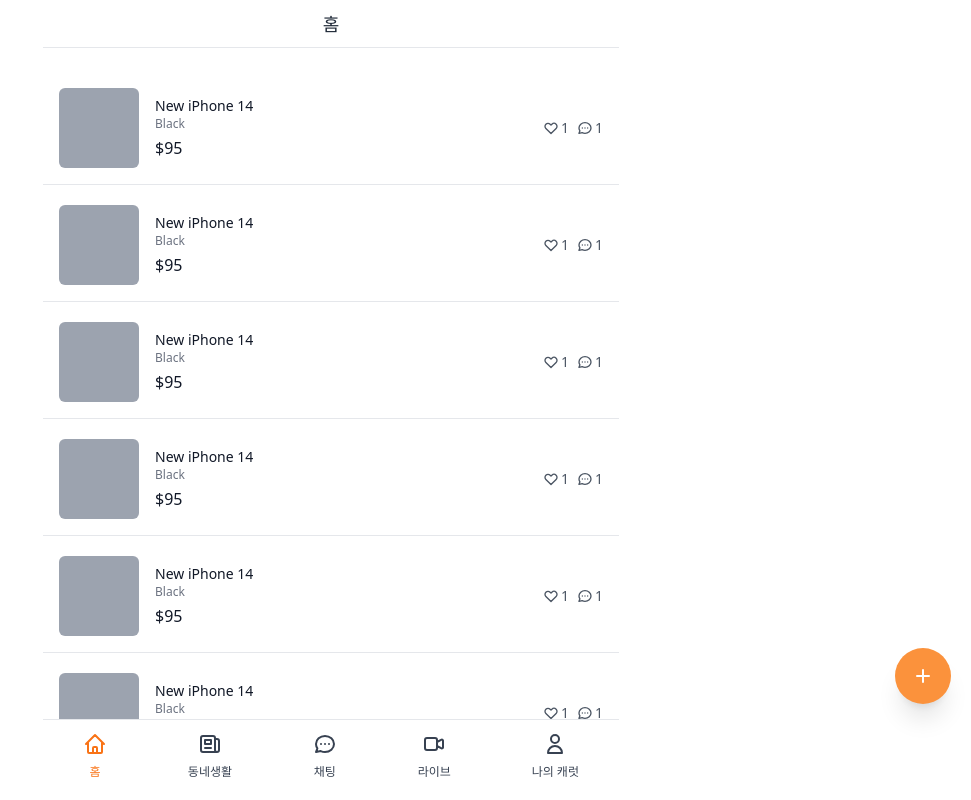
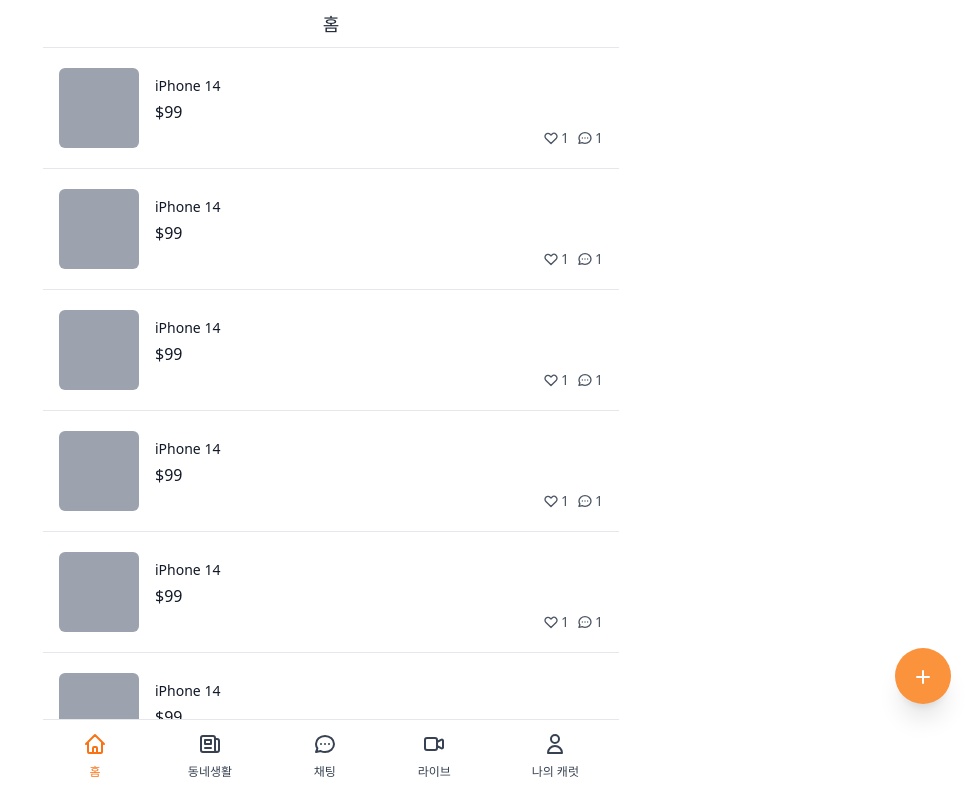
Before and after one commit to ricepotato/carrot-market, a Next.js app: page / in a window 1280 px wide. Shown: the top 800 px of the page, without its empty margins (309-1280 px from the left). Built offline with nearby package versions, Linux system fonts and the light colour scheme.

Commit message:
feat: index

```diff
--- a/pages/index.tsx
+++ b/pages/index.tsx
@@ -1,64 +1,23 @@
 import type { NextPage } from "next";
+import FloatingButton from "../components/floating-button";
+import Item from "../components/item";
 import Layout from "../components/layout";
 
 const Home: NextPage = () => {
   return (
     <Layout title="홈" hasTabBar>
-      <div className="flex flex-col space-y-5 py-10">
+      <div className="flex flex-col space-y-5 divide-y">
         {[1, 1, 1, 1, 1, 1, 1, 1, 1, 1, 1, 1].map((_, i) => (
-          <div
+          <Item
+            id={i}
             key={i}
-            className="flex px-4 border-b pb-4 cursor-pointer justify-between"
-          >
-            <div className="flex space-x-4 ">
-              <div className="w-20 h-20 bg-gray-400 rounded-md" />
-              <div className="pt-2 flex flex-col">
-                <h3 className="text-sm font-medium text-gray-900">
-                  New iPhone 14
-                </h3>
-                <span className="text-xs text-gray-500">Black</span>
-                <span className="font-medium mt-1 text-gray-900">$95</span>
-              </div>
-            </div>
-            <div className="flex space-x-2 itmes-end justify-end">
-              <div className="flex space-x-0.5 items-center text-sm text-gray-600">
-                <svg
-                  className="w-4 h-4"
-                  fill="none"
-                  stroke="currentColor"
-                  viewBox="0 0 24 24"
-                  xmlns="http://www.w3.org/2000/svg"
-                >
-                  <path
-                    strokeLinecap="round"
-                    strokeLinejoin="round"
-                    strokeWidth="2"
-                    d="M4.318 6.318a4.5 4.5 0 000 6.364L12 20.364l7.682-7.682a4.5 4.5 0 00-6.364-6.364L12 7.636l-1.318-1.318a4.5 4.5 0 00-6.364 0z"
-                  ></path>
-                </svg>
-                <span>1</span>
-              </div>
-              <div className="flex space-x-0.5 items-center text-sm text-gray-600">
-                <svg
-                  className="w-4 h-4"
-                  fill="none"
-                  stroke="currentColor"
-                  viewBox="0 0 24 24"
-                  xmlns="http://www.w3.org/2000/svg"
-                >
-                  <path
-                    strokeLinecap="round"
-                    strokeLinejoin="round"
-                    strokeWidth="2"
-                    d="M8 12h.01M12 12h.01M16 12h.01M21 12c0 4.418-4.03 8-9 8a9.863 9.863 0 01-4.255-.949L3 20l1.395-3.72C3.512 15.042 3 13.574 3 12c0-4.418 4.03-8 9-8s9 3.582 9 8z"
-                  ></path>
-                </svg>
-                <span>1</span>
-              </div>
-            </div>
-          </div>
+            title="iPhone 14"
+            price={99}
+            comments={1}
+            hearts={1}
+          />
         ))}
-        <button className="fixed hover:bg-orange-500 transition-colors cursor-pointer bottom-24 right-5 bg-orange-400 rounded-full p-4 shadow-xl text-white">
+        <FloatingButton href="/items/upload">
           <svg
             className="h-6 w-6"
             xmlns="http://www.w3.org/2000/svg"
@@ -74,7 +33,7 @@
               d="M12 6v6m0 0v6m0-6h6m-6 0H6"
             />
           </svg>
-        </button>
+        </FloatingButton>
       </div>
     </Layout>
   );
```
